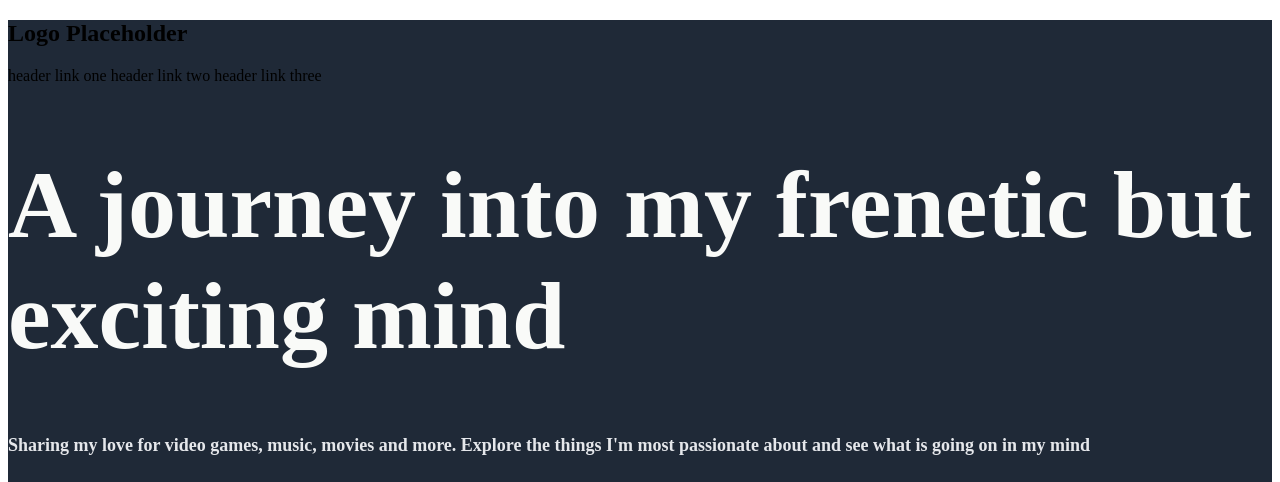
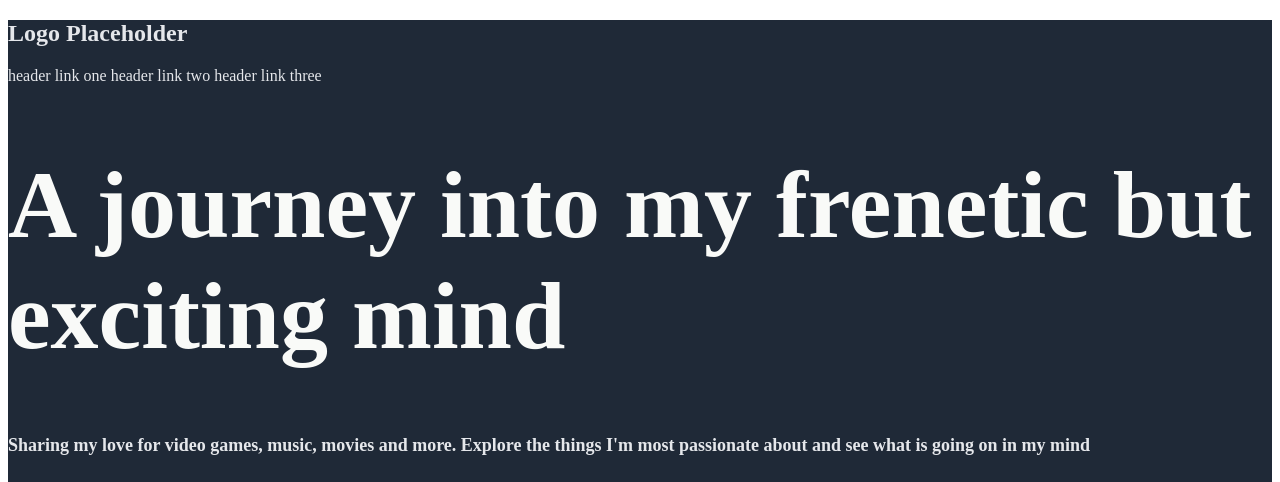
Before and after one commit to LostnSound/landingpage, a plain HTML site: page index.html in a window 1280 px wide. Shown: the top 482 px of the page. Drawn offline with Linux system fonts and the light colour scheme.

Commit message:
Change intro color to white

```diff
--- a/styles.css
+++ b/styles.css
@@ -1,5 +1,6 @@
 .intro {
     background-color: #1F2937;
+    color: #E5E7EB;
 }
 
 .quote {
```
